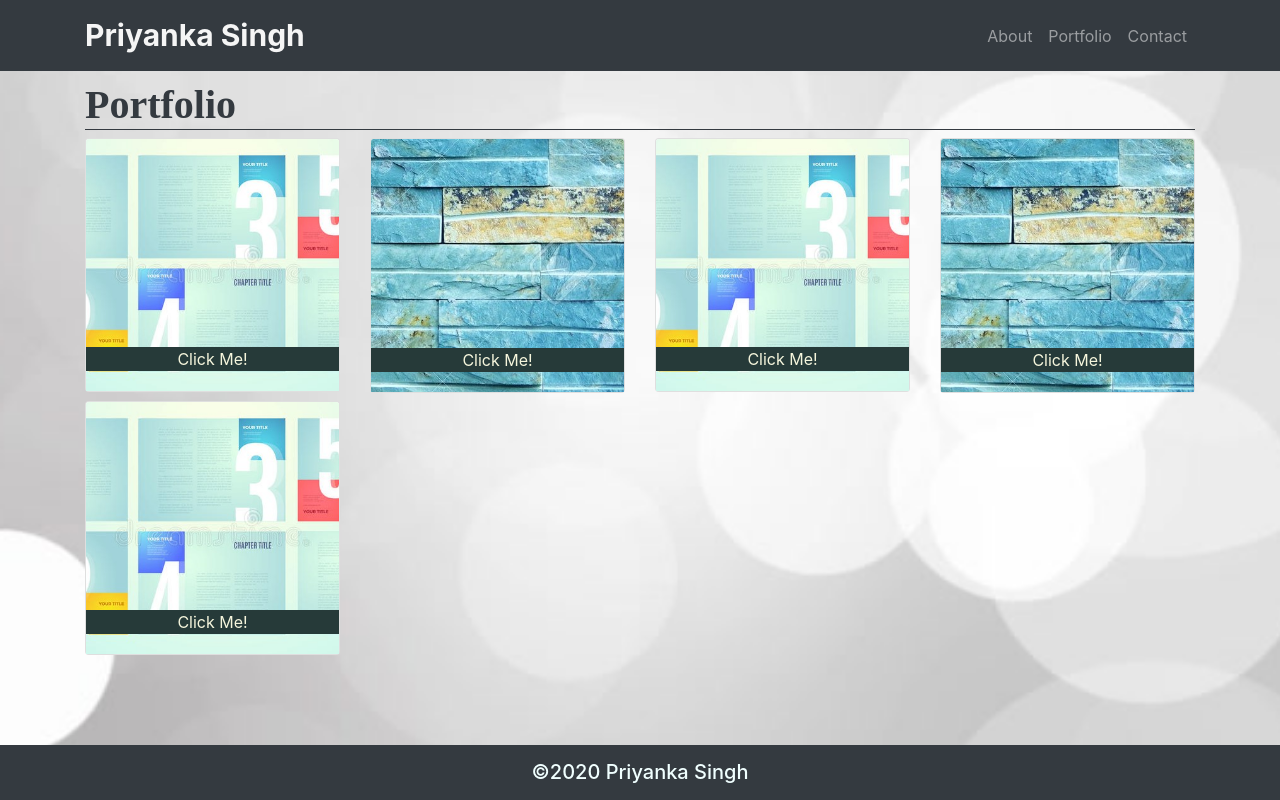
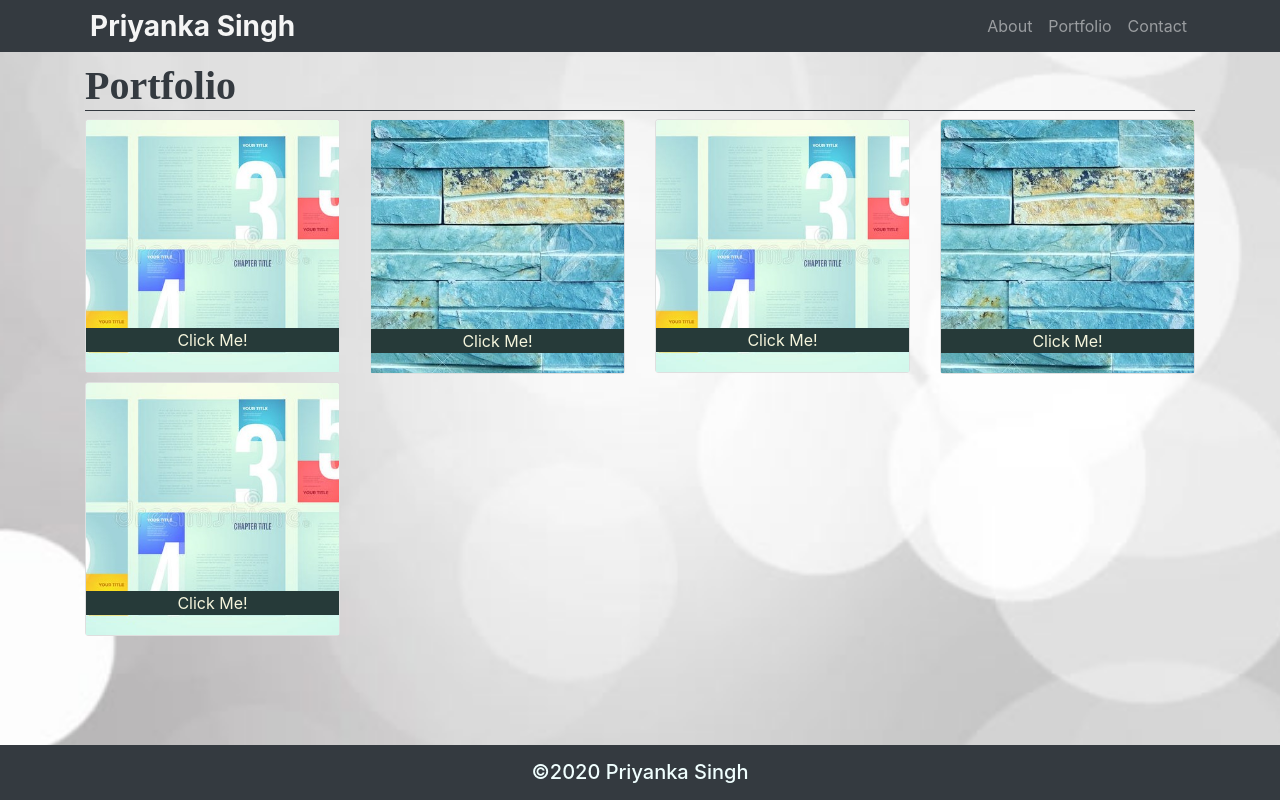
Before and after one commit to singhpri30/Portfolio, a plain HTML site: page portfolio.html in a window 1280 px wide. Drawn offline with nearby package versions, Linux system fonts and the light colour scheme.

Commit message:
updated files

```diff
--- a/assets/css/index.css
+++ b/assets/css/index.css
@@ -1,9 +1,9 @@
 body{
     padding-bottom: 61px;
     background-image: url("../images/background_img.jpg");
-    background-position: center; /* Center the image */
-    background-repeat: no-repeat; /* Do not repeat the image */
-    background-size: cover; /* Resize the background image to cover the entire container */
+    background-position: center;
+    background-repeat: no-repeat;
+    background-size: cover;
 }
 html{
     position: relative;
@@ -15,14 +15,16 @@ html{
 #brand{
     color: whitesmoke;
     font-weight: bold;
-    font-size: 30px;
+    font-size: 28px;
+    margin-left: 5px;
 }
-
 /*navigation style details*/
 .navbar-nav{
     margin-left: auto;
 }
-
+.navbar{
+    padding: 0;
+}
 
 /*main section h1 heading*/
 #main-heading{
@@ -92,6 +94,14 @@ h3{
 }
 
 
+/*media query for devices with max screen size 980px*/
+@media screen and (max-width: 980px) {
+
+	/*
+	  No specific rules for large screens at this time.
+	*/
+}
+
 /*media query for devices with max screen size 768px*/
 @media screen and (max-width:768px){
 #contact-form{
@@ -109,8 +119,14 @@ h3{
 
         }
     }
+
 /*media query for devices with max screen size 640px*/
 @media screen and (max-width:640px){
+.nav-link{
+
+    font-size: 18px;
+
+}
 #main-heading{
     font-size: 31px;
         }
```
Also changed, not shown: contact.html (+1 -0 lines), index.html (+8 -3 lines), portfolio.html (+3 -2 lines), assets/images/background.jpg (deleted), assets/images/bck-img.jpg (deleted), assets/images/github.png (added), assets/images/image12.jpg (deleted), assets/images/img11.jpg (deleted), assets/images/linkedin.png (added), assets/images/stackoverflow.png (added), 1 other file.
